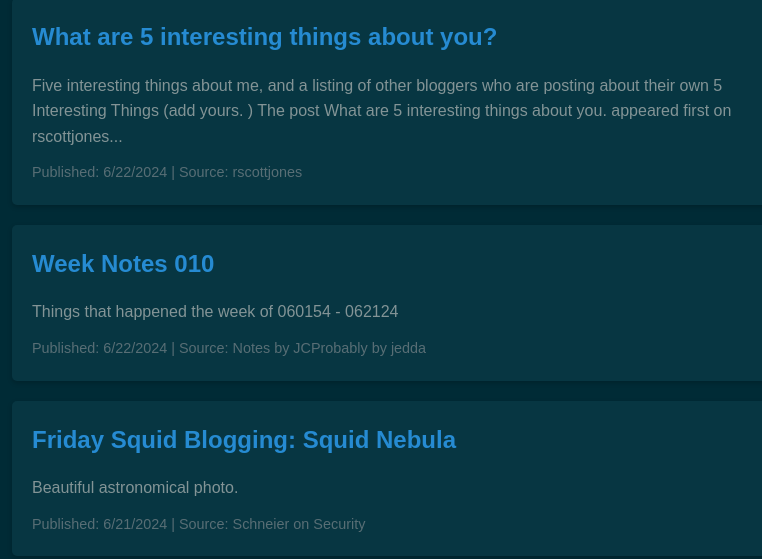
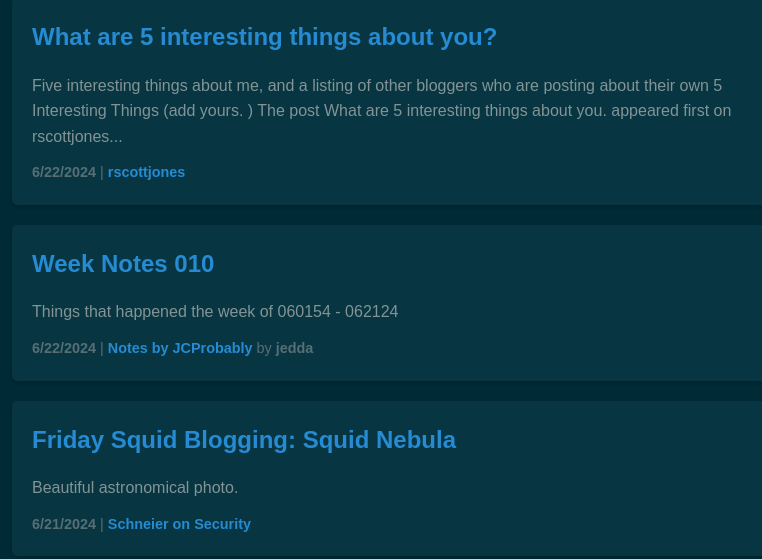
Before and after one commit to chillfeed/chillfeed, a plain HTML site: page web/index.html in a window 1280 px wide. Shown: the part 490-1049 px from the top of the page, without its empty margins (228-990 px from the left). Drawn offline with Linux system fonts and the light colour scheme.

Commit message:
include link to source homepage

```diff
--- a/web/index.html
+++ b/web/index.html
@@ -184,9 +184,9 @@
                           <h2><a href="${article.link}" target="_blank">${article.title}</a></h2>
                           <p>${article.summary}</p>
                           <small>
-                              Published: ${new Date(article.published).toLocaleDateString()} |
-                              Source: ${article.feedTitle}
-                              ${article.feedAuthor ? `by ${article.feedAuthor}` : ''}
+                              <b>${new Date(article.published).toLocaleDateString()}</b> |
+                              <b><a href="${article.homepage}" target="_blank">${article.feedTitle}</a></b>
+                              ${article.feedAuthor ? `by <b>${article.feedAuthor}</b>` : ''}
                           </small>
                       `;
                       articlesContainer.appendChild(articleElement);
```
Also changed, not shown: 1 other file.
